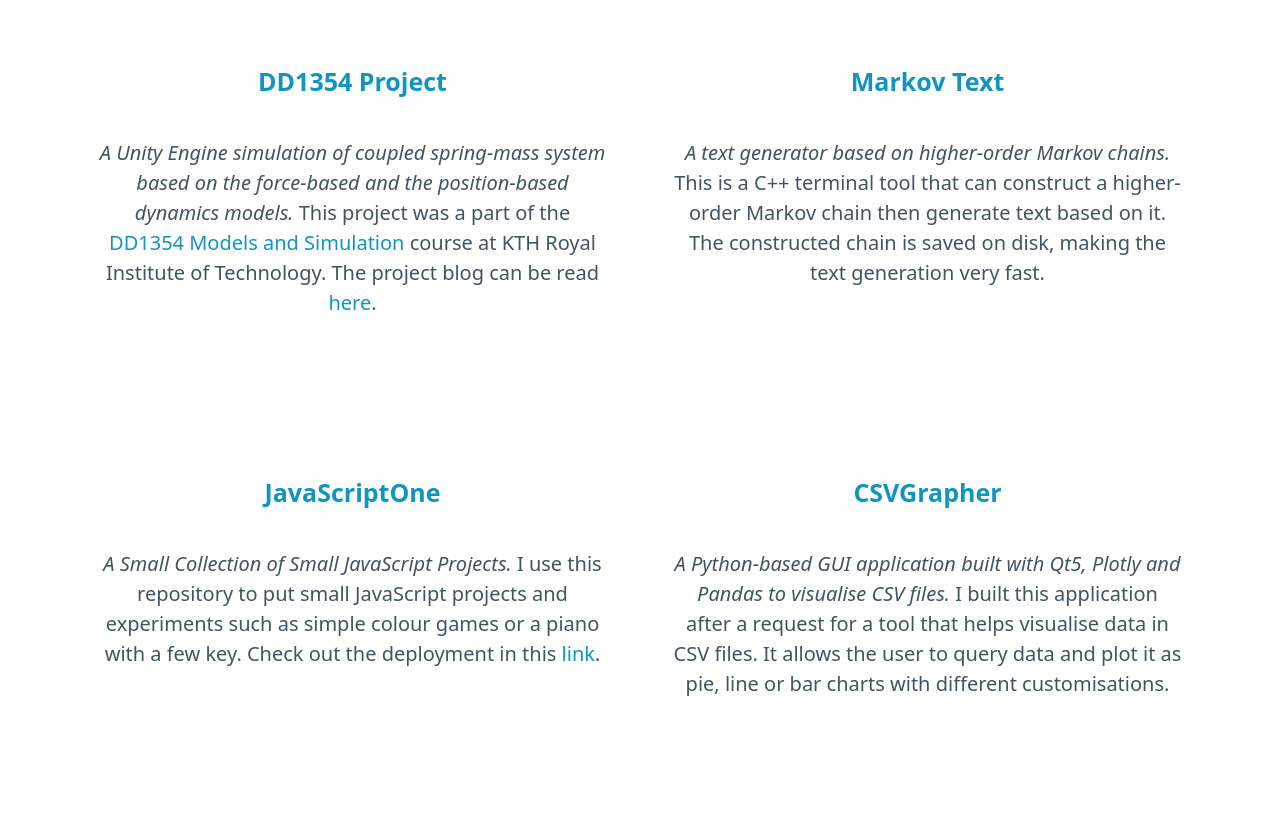
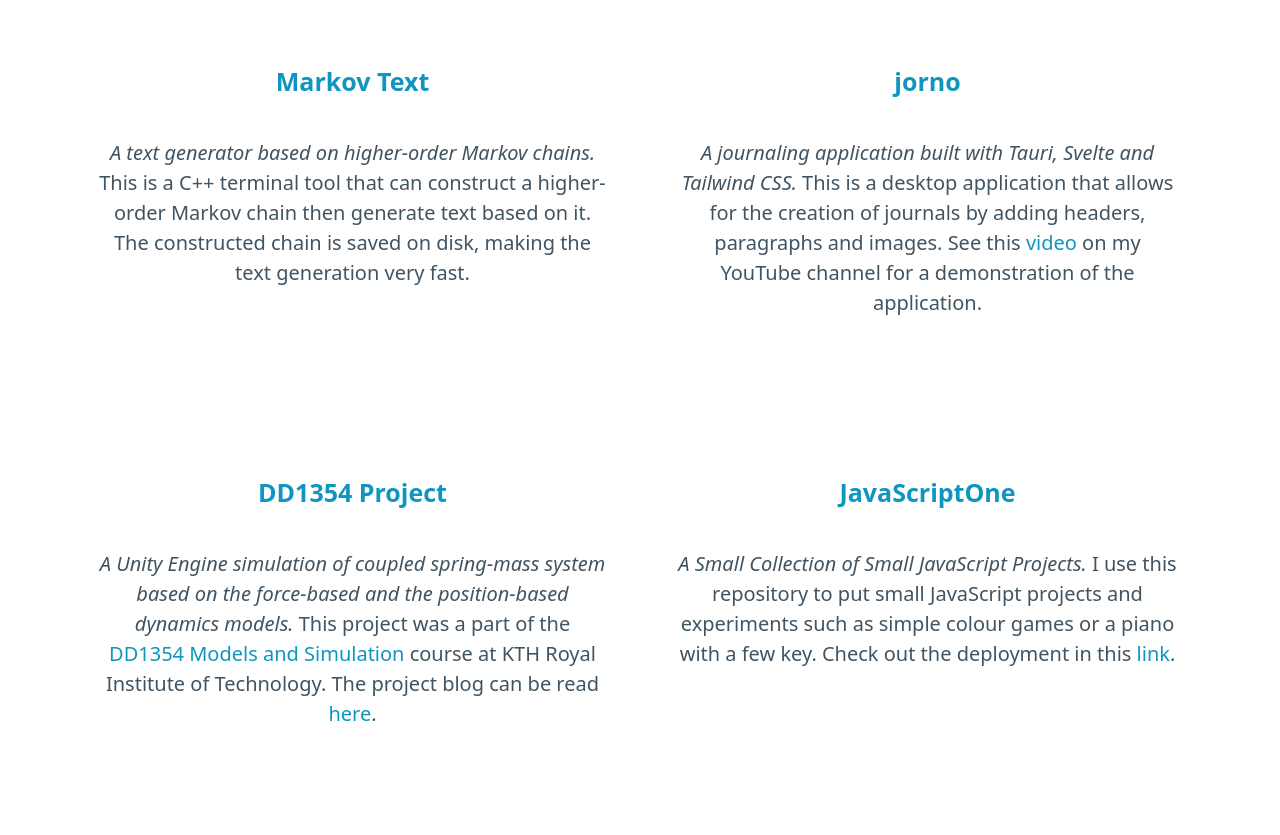
Before and after one commit to AzeezDa/portfolio, a plain HTML site: page index.html in a window 1280 px wide. Shown: the part 1700-2535 px from the top of the page. Drawn offline with nearby package versions, Linux system fonts and the light colour scheme.

Commit message:
Add jorno

```diff
--- a/index.html
+++ b/index.html
@@ -94,6 +94,21 @@
         </div>
         <div class="grid">
             <section class="container project_container">
+                <h4><a target="_blank" href="https://github.com/AzeezDa/markov_text">Markov Text</a></h4>
+                <p><em>A text generator based on higher-order Markov chains.</em> This is a C++ terminal tool that can
+                    construct a higher-order Markov chain then generate text based on it. The constructed chain is saved
+                    on disk, making the text generation very fast.</p>
+            </section>
+            <section class="container project_container">
+                <h4><a target="_blank" href="https://github.com/AzeezDa/markov_text">jorno</a></h4>
+                <p><em>A journaling application built with Tauri, Svelte and Tailwind CSS.</em> This is a desktop application that
+                    allows for the creation of journals by adding headers, paragraphs and images. See
+                    this <a href="https://youtu.be/cQ_3U-2O6Bo" target="_blank">video</a> on my YouTube channel for a
+                    demonstration of the application.</p>
+            </section>
+        </div>
+        <div class="grid">
+            <section class="container project_container">
                 <h4><a target="_blank" href="https://github.com/AzeezDa/DD1354_Project">DD1354 Project</a></h4>
                 <p><em>A Unity Engine simulation of coupled spring-mass system based on the force-based and the
                         position-based dynamics models.</em> This project was a part of the <a target="_blank"
@@ -102,20 +117,14 @@
                         href="https://azeezda.github.io/DD1354_Project/">here</a>.</p>
             </section>
             <section class="container project_container">
-                <h4><a target="_blank" href="https://github.com/AzeezDa/markov_text">Markov Text</a></h4>
-                <p><em>A text generator based on higher-order Markov chains.</em> This is a C++ terminal tool that can
-                    construct a higher-order Markov chain then generate text based on it. The constructed chain is saved
-                    on disk, making the text generation very fast.</p>
-            </section>
-        </div>
-        <div class="grid">
-            <section class="container project_container">
                 <h4><a target="_blank" href="https://github.com/AzeezDa/JavaScriptOne/">JavaScriptOne</a></h4>
                 <p><em>A Small Collection of Small JavaScript Projects.</em> I use this repository to put small
                     JavaScript projects and experiments such as simple colour games or a piano with a few key. Check out
                     the deployment in this <a target="_blank" href="https://azeezda.github.io/JavaScriptOne/">link</a>.
                 </p>
             </section>
+        </div>
+        <div class="grid">
             <section class="container project_container">
                 <h4><a target="_blank" href="https://github.com/AzeezDa/csvgrapher">CSVGrapher</a></h4>
                 <p><em>A Python-based GUI application built with Qt5, Plotly and Pandas to visualise CSV files.</em> I
```
